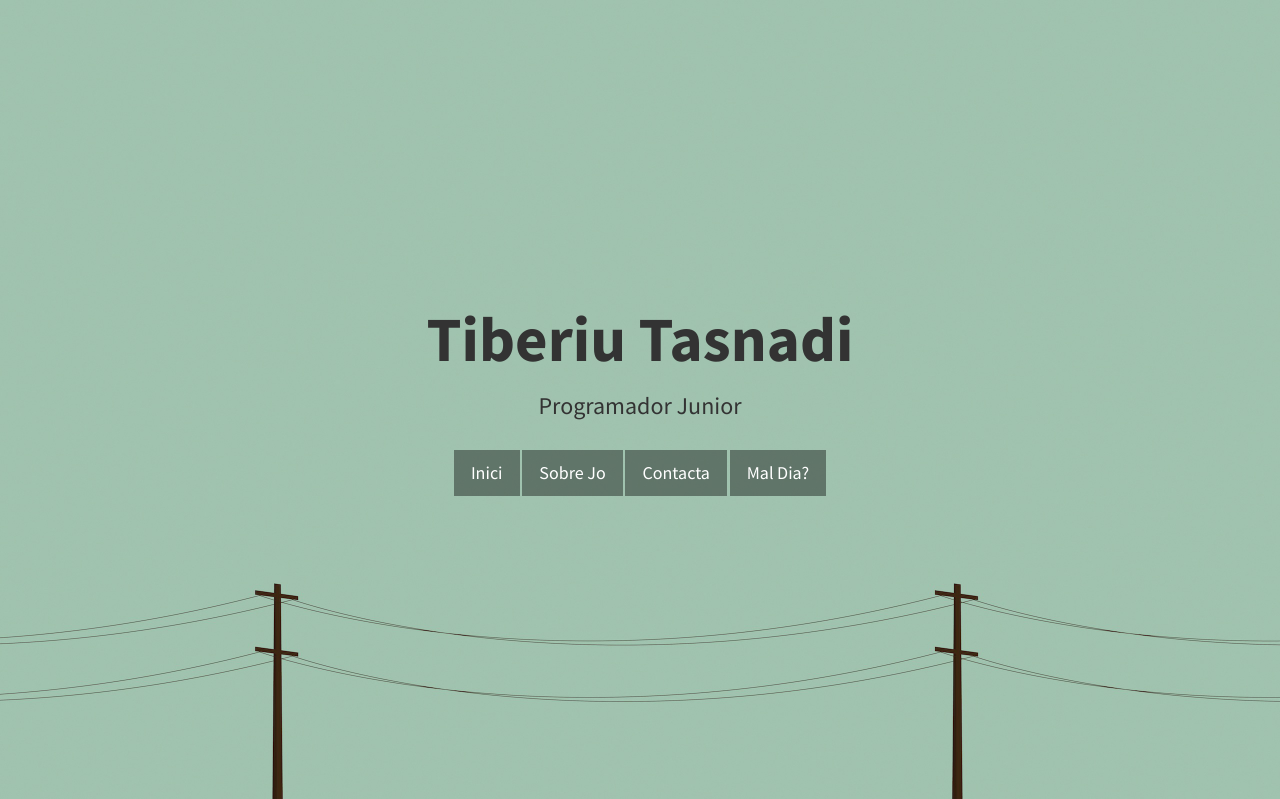
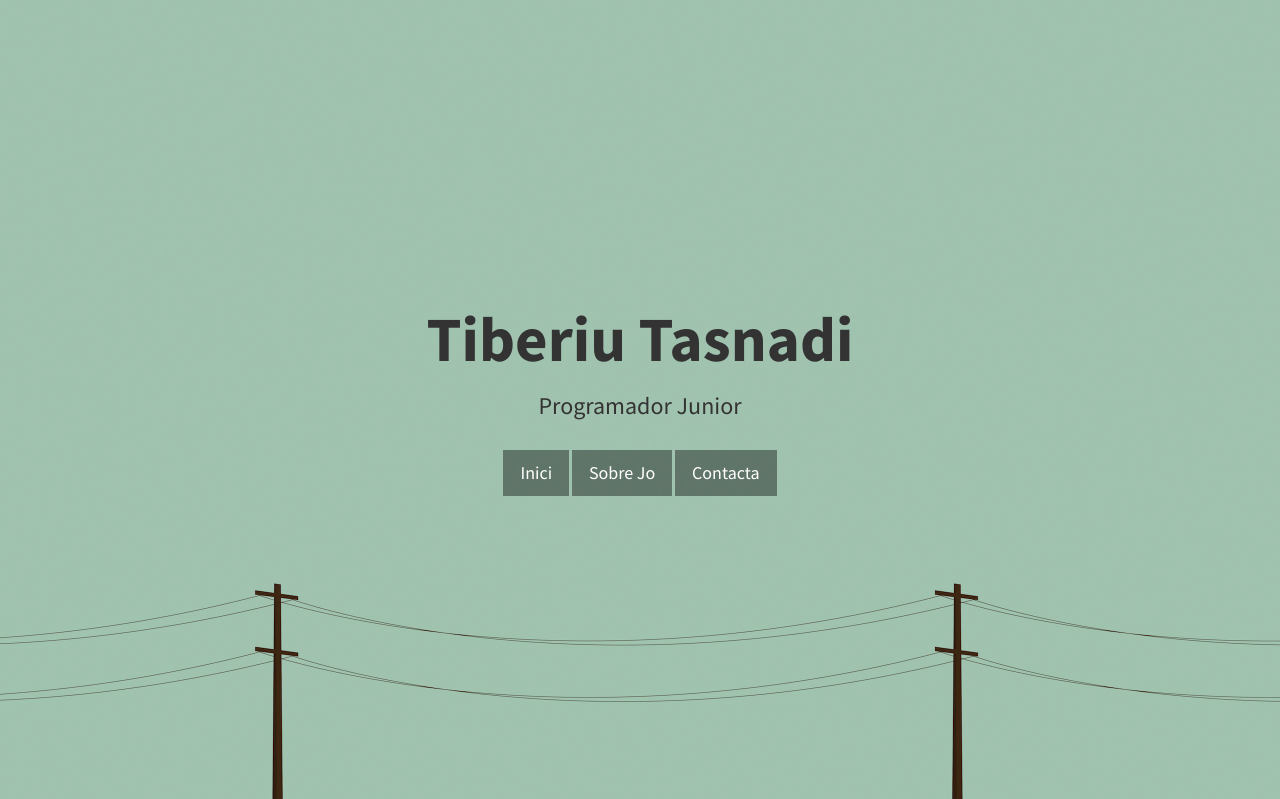
Before and after one commit to TiberiuTasnadi/Blogg, a Django app: page /contact/ in a window 1280 px wide. Shown: the top 799 px of the page. Run offline with Django 3.2, Linux system fonts and the light colour scheme; some libraries are stand-ins or nearby versions.

Commit message:
Update base.html

```diff
--- a/blog/templates/blog/base.html
+++ b/blog/templates/blog/base.html
@@ -26,8 +26,6 @@
 								<a href="http://tiberiutasnadi.pythonanywhere.com/" class="btn btn-dark btn-lg">Inici</a>
 								<a href="http://tiberiutasnadi.pythonanywhere.com/sobre/" class="btn btn-dark btn-lg">Sobre Jo</a>
 								<a href="http://tiberiutasnadi.pythonanywhere.com/contact/" class="btn btn-dark btn-lg">Contacta</a>
-
-								<a href="https://www.youtube.com/watch?v=eY52Zsg-KVI&pbjreload=10"target="_blank" class="btn btn-dark btn-lg">Mal Dia?</a>
 	            {% if user.is_authenticated %}
 	            	<a href="http://tiberiutasnadi.pythonanywhere.com/post/new/" class="btn btn-dark btn-lg">Nou Post</a>
 	            {% endif %}
```
